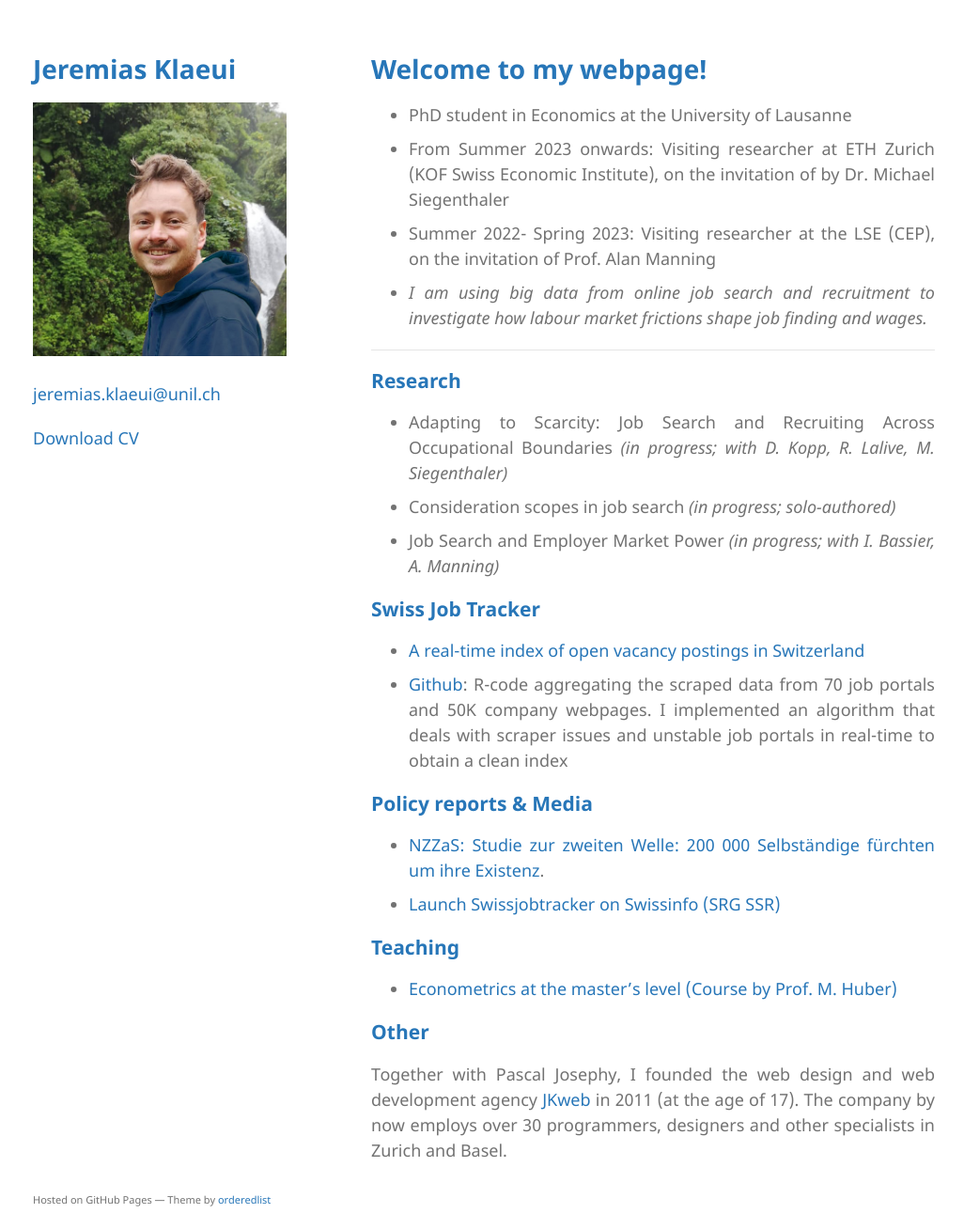
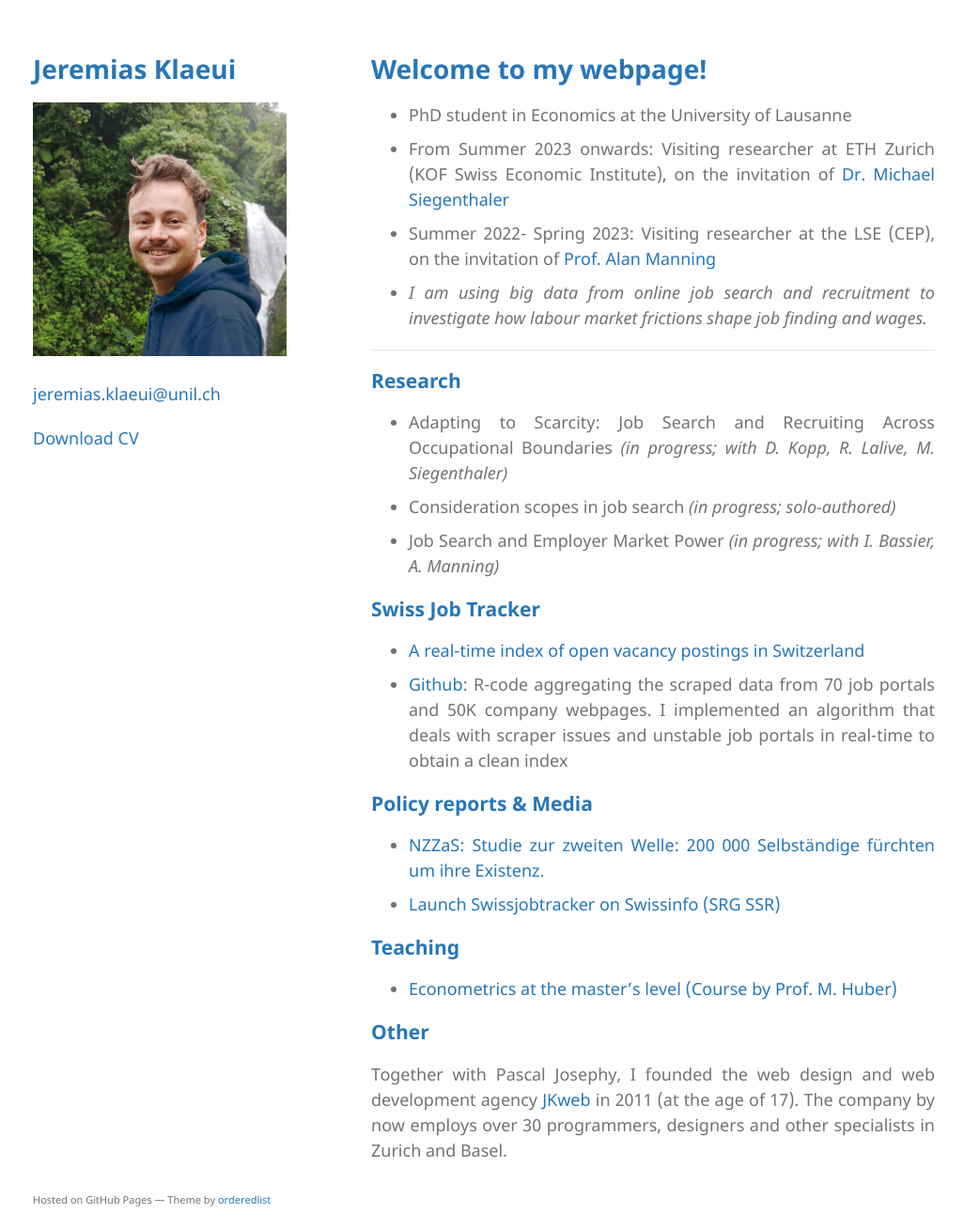
Before and after one commit to jklaeui/jklaeui.github.io, a Jekyll site: the page built from index.md, in a window 1280 px wide and 1308 px high. Shown: the whole window at 94% size, without its empty margins (125-1151 px from the left). Built offline with Jekyll 4.4.1, drawn with Linux system fonts in a browser that asks for light colours; our own code applies the rules of GitHub Pages for plain Markdown files; the repository's description, which GitHub fills in, is left out.

Commit message:
add links to hosting stays

```diff
--- a/index.md
+++ b/index.md
@@ -1,8 +1,8 @@
 # Welcome to my webpage!
 
 - PhD student in Economics at the University of Lausanne
-- From Summer 2023 onwards: Visiting researcher at ETH Zurich (KOF Swiss Economic Institute), on the invitation of by Dr. Michael Siegenthaler
-- Summer 2022- Spring 2023: Visiting researcher at the LSE (CEP), on the invitation of Prof. Alan Manning
+- From Summer 2023 onwards: Visiting researcher at ETH Zurich (KOF Swiss Economic Institute), on the invitation of [Dr. Michael Siegenthaler](https://kof.ethz.ch/en/the-institute/kof-divisions/research-division-labour-market-economics.html)
+- Summer 2022- Spring 2023: Visiting researcher at the LSE (CEP), on the invitation of [Prof. Alan Manning](https://en.wikipedia.org/wiki/Alan_Manning)
 - *I am using big data from online job search and recruitment to investigate how labour market frictions shape job finding and wages.*
 
 ***
```
